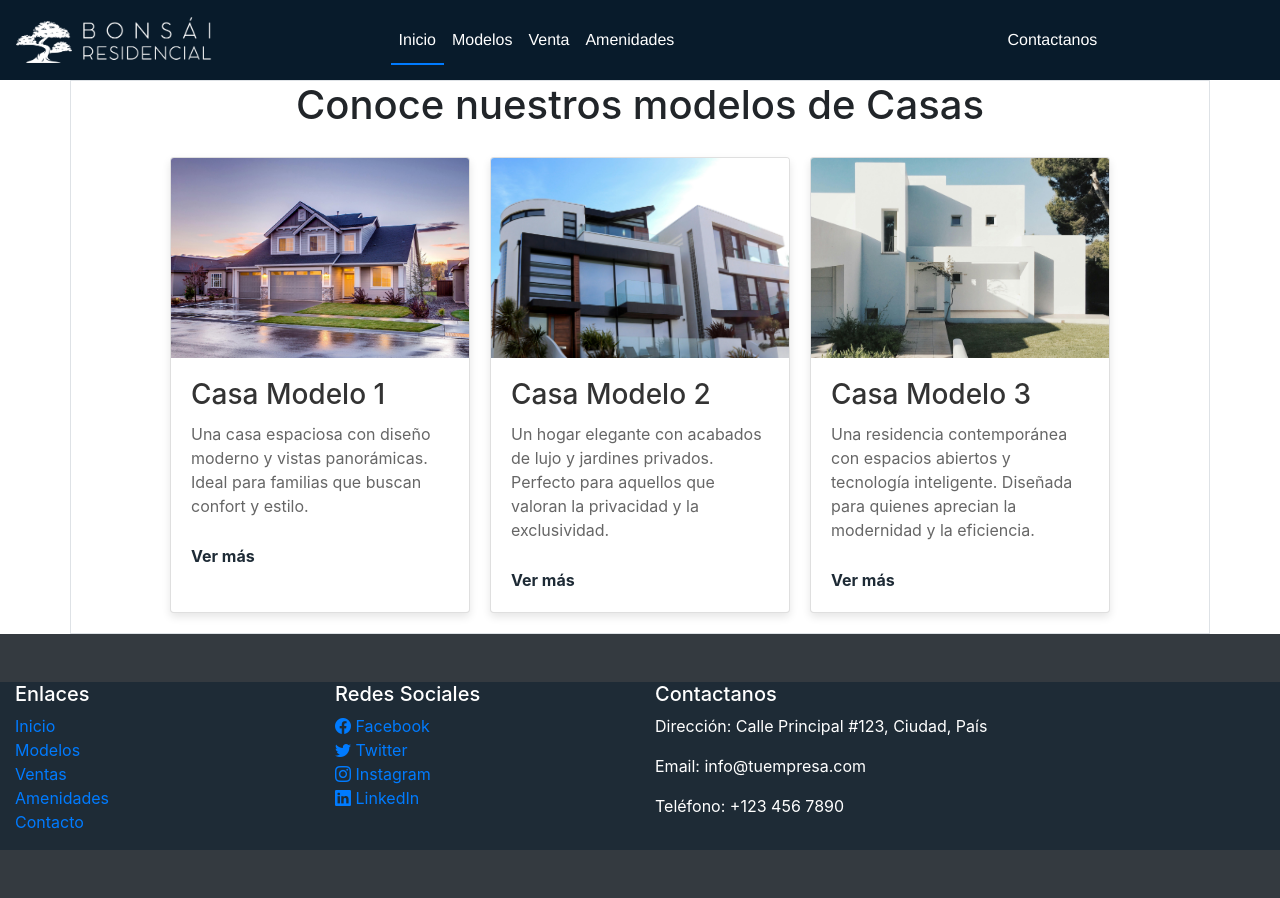
After one commit to martingmdev/ProtoVR, a PHP site: page /modelos.php in a window 1280 px wide. The commit adds this page. Run offline with PHP 8.4, Linux system fonts and the light colour scheme; some libraries are stand-ins or nearby versions.

Commit message:
correcciones y diseño

```diff
--- /dev/null
+++ b/css/footer.css
@@ -0,0 +1,60 @@
+
+.containerfot{
+    background-color: #081b2b;
+}
+
+.col-md-6 {
+    max-width: 100%;
+}
+
+
+footer{
+    background-color: #1e2b36;
+}
+
+footer.footer {
+    background-color: #343a40; /* Color de fondo oscuro */
+    color: #ffffff; /* Color de texto blanco */
+}
+
+/* Estilo para los enlaces dentro del pie de página */
+footer.footer a {
+    color: #ffffff; /* Color de los enlaces */
+    text-decoration: none; /* Sin subrayado en los enlaces */
+    transition: color 0.3s ease; /* Transición suave para el color de los enlaces */
+}
+
+footer.footer a:hover {
+    color: #0c95ad; /* Color de los enlaces al pasar el ratón (amarillo) */
+}
+
+/* Estilo para las listas de enlaces */
+footer.footer ul {
+    list-style: none; /* Sin viñetas */
+    padding: 0; /* Elimina el relleno por defecto */
+}
+
+/* Estilo para los iconos de redes sociales */
+footer.footer ul li i {
+    margin-right: 10px; /* Espacio entre el ícono y el texto */
+    font-size: 1.2rem; /* Tamaño del ícono */
+}
+
+/* Estilo para el contenido de contacto */
+footer.footer p {
+    margin-bottom: 10px; /* Espacio inferior para los párrafos */
+}
+
+/* Media query para ajustar el diseño en pantallas pequeñas */
+@media (max-width: 768px) {
+    footer.footer {
+        text-align: center; /* Centrar el contenido en pantallas pequeñas */
+    }
+    footer.footer .col-md-3 {
+        margin-bottom: 30px; /* Espacio adicional entre columnas */
+    }
+}
+
+footer{
+    background-color: #1e2b36;
+}
--- /dev/null
+++ b/css/modelos.css
@@ -0,0 +1,93 @@
+@import url('https://fonts.googleapis.com/css2?family=Roboto:wght@400;700&display=swap');
+
+body {
+    font-family: 'Montserrat', sans-serif;
+    background-color: #1e2b36;
+    margin: 0;
+    padding: 0;
+    color: #f4f4f4; /* Ajusta el color del texto para que sea legible */
+}
+
+.border {
+    border-right: 2px solid #1e2b36;
+}
+
+.titles {
+    color: rgb(0, 0, 0);
+    margin-top: 20px;
+}
+
+.mastercont {
+    margin: 0 auto; /* Centra el contenedor principal */
+    background-color: #ffffff;
+}
+
+.container, .container-fluid {
+    background-color: #1e2b36;
+}
+
+.container {
+    width: 100%;
+    margin: 0 auto;
+    text-align: center;
+    background-color: #ffffff;
+}
+
+.vr-viewer {
+    margin: 20px 0;
+    height: 500px;
+}
+
+/* Estilos para las tarjetas */
+.container-mod {
+    display: flex;
+    flex-wrap: wrap;
+    justify-content: center;
+    gap: 20px;
+    padding: 20px;
+}
+
+.card {
+    background-color: #ffffff;
+    border-radius: 10px;
+    box-shadow: 0 4px 8px rgba(0, 0, 0, 0.1);
+    overflow: hidden;
+    width: 300px;
+    transition: transform 0.3s ease-in-out;
+}
+
+.card:hover {
+    transform: scale(1.05);
+}
+
+.card img {
+    width: 100%;
+    height: 200px;
+    object-fit: cover;
+}
+
+.card-content {
+    padding: 20px;
+    text-align: left;
+}
+
+.card-content h3 {
+    margin: 0 0 10px 0;
+    color: #333;
+}
+
+.card-content p {
+    color: #666;
+}
+
+.card-link {
+    display: inline-block;
+    margin-top: 10px;
+    color: #1e2b36;
+    text-decoration: none;
+    font-weight: bold;
+}
+
+.card-link:hover {
+    text-decoration: underline;
+}
--- a/css/nav.css
+++ b/css/nav.css
@@ -1,10 +1,16 @@
-/* nav.css */
-
 @import url('https://fonts.googleapis.com/css2?family=Roboto:wght@400;700&display=swap');
 
 .navbar {
     background-color: #081b2b; /* Color sólido para la navbar */
-    font-family: 'Roboto', sans-serif; /* Fuente moderna */
+    font-family: Helvetica, Arial, sans-serif;
+}
+
+.cont{
+    color: #007bff;
+}
+
+.link{
+    font-size: medium;
 }
 
 .navbar-brand {
@@ -24,7 +30,6 @@
 
 .navbar-nav .nav-link {
     color: white;
-    font-size: 1.1em;
     padding: 0.5em 1em;
 }
 
@@ -34,7 +39,7 @@
 }
 
 .nav-link:hover{
-    background-color: #0049b8;
+    color: #0066ff;
 }
 
 .navbar-nav .nav-link.active::after {
@@ -62,8 +67,8 @@
 
 
 .navbar-light .navbar-nav .nav-link.btn {
-    background-color: #026e72;
-    border-color: #026e72;
+    background-color: #ffffff;
+    border-color: #ffffff;
     color: white;
     margin-left: auto;
 }
--- /dev/null
+++ b/footer.php
@@ -0,0 +1,55 @@
+<!DOCTYPE html>
+<html lang="es">
+<head>
+    <meta charset="UTF-8">
+    <meta name="viewport" content="width=device-width, initial-scale=1.0">
+    <title>Pie de página elegante con Bootstrap y CSS personalizado</title>
+    <link href="https://stackpath.bootstrapcdn.com/bootstrap/4.5.2/css/bootstrap.min.css" rel="stylesheet">
+    <link rel="stylesheet" href="css/footer.css">
+    <link href="https://cdn.jsdelivr.net/npm/bootstrap-icons/font/bootstrap-icons.css" rel="stylesheet">
+    <style>
+        /* Puedes añadir estilos adicionales aquí si es necesario */
+    </style>
+</head>
+<body>
+    <div class="mastercont">
+    <footer class="bg-dark text-white py-5">
+        <div class="container-fluid">
+            <div class="row">
+                <div class="col-md-3">
+                    <h5>Enlaces</h5>
+                    <ul class="list-unstyled">
+                        <li><a href="#">Inicio</a></li>
+                        <li><a href="#">Modelos</a></li>
+                        <li><a href="#">Ventas</a></li>
+                        <li><a href="#">Amenidades</a></li>
+                        <li><a href="#">Contacto</a></li>
+                    </ul>
+                </div>
+                <div class="col-md-3">
+                    <h5>Redes Sociales</h5>
+                    <ul class="list-unstyled">
+                        <li><a href="#"><i class="bi bi-facebook"></i> Facebook</a></li>
+                        <li><a href="#"><i class="bi bi-twitter"></i> Twitter</a></li>
+                        <li><a href="#"><i class="bi bi-instagram"></i> Instagram</a></li>
+                        <li><a href="#"><i class="bi bi-linkedin"></i> LinkedIn</a></li>
+                    </ul>
+                </div>
+                <div class="col-md-6">
+                    <h5>Contactanos</h5>
+                    <p>Dirección: Calle Principal #123, Ciudad, País</p>
+                    <p>Email: info@tuempresa.com</p>
+                    <p>Teléfono: +123 456 7890</p>
+                </div>
+            </div>
+        </div>
+    </footer>
+    </div>
+
+
+    <!-- Scripts de Bootstrap (jQuery y Popper.js) -->
+    <script src="https://code.jquery.com/jquery-3.5.1.slim.min.js"></script>
+    <script src="https://cdn.jsdelivr.net/npm/@popperjs/core@1.16.1/dist/umd/popper.min.js"></script>
+    <script src="https://stackpath.bootstrapcdn.com/bootstrap/4.5.2/js/bootstrap.min.js"></script>
+</body>
+</html>
--- /dev/null
+++ b/modelos.php
@@ -0,0 +1,42 @@
+<!DOCTYPE html>
+<html lang="es">
+<head>
+    <meta charset="UTF-8">
+    <meta name="viewport" content="width=device-width, initial-scale=1.0">
+    <link rel="stylesheet" href="css/modelos.css">
+    <title>Conoce nuestros modelos de Casas</title>
+</head>
+    <?php include('navbar.php');?>
+    <div class="container border">
+        <h1 class="titlesmod">Conoce nuestros modelos de Casas</h1>
+        <div class="container-mod">
+            <div class="card">
+                <img src="images/modela.jpg" alt="Casa Modelo 1">
+                <div class="card-content">
+                    <h3>Casa Modelo 1</h3>
+                    <p>Una casa espaciosa con diseño moderno y vistas panorámicas. Ideal para familias que buscan confort y estilo.</p>
+                    <a href="#" class="card-link">Ver más</a>
+                </div>
+            </div>
+
+            <div class="card">
+                <img src="images/modelb.jpg" alt="Casa Modelo 2">
+                <div class="card-content">
+                    <h3>Casa Modelo 2</h3>
+                    <p>Un hogar elegante con acabados de lujo y jardines privados. Perfecto para aquellos que valoran la privacidad y la exclusividad.</p>
+                    <a href="#" class="card-link">Ver más</a>
+                </div>
+            </div>
+
+            <div class="card">
+                <img src="images/modelc.jpg" alt="Casa Modelo 3">
+                <div class="card-content">
+                    <h3>Casa Modelo 3</h3>
+                    <p>Una residencia contemporánea con espacios abiertos y tecnología inteligente. Diseñada para quienes aprecian la modernidad y la eficiencia.</p>
+                    <a href="#" class="card-link">Ver más</a>
+                </div>
+            </div>
+        </div>
+    </div>
+    <?php include('footer.php');?>
+</html>
--- a/navbar.php
+++ b/navbar.php
@@ -8,7 +8,7 @@
 </head>
 <body>
 <nav class="navbar navbar-expand-lg">
-        <a class="navbar-brand" href="#">
+        <a class="navbar-brand" href="index.php">
             <img src="images/bonsai-horizontal-w.png" alt="" width="auto" height="50px" class="d-inline-block align-text-top">
         </a>
         <button class="navbar-toggler" type="button" data-toggle="collapse" data-target="#navbarNav" aria-controls="navbarNav" aria-expanded="false" aria-label="Toggle navigation">
@@ -17,21 +17,21 @@
         <div class="collapse navbar-collapse" id="navbarNav">
             <ul class="navbar-nav mx-auto">
                 <li class="nav-item">
-                    <a class="nav-link active" href="index.php">Inicio</a>
+                    <a class="nav-link active link" href="index.php">Inicio</a>
                 </li>
                 <li class="nav-item">
-                    <a class="nav-link" href="modelos.php">Modelos</a>
+                    <a class="nav-link link" href="modelos.php">Modelos</a>
                 </li>
                 <li class="nav-item">
-                    <a class="nav-link" href="venta.php">Venta</a>
+                    <a class="nav-link link" href="venta.php">Venta</a>
                 </li>
                 <li class="nav-item">
-                    <a class="nav-link" href="amenidades.php">Amenidades</a>
+                    <a class="nav-link link" href="amenidades.php">Amenidades</a>
                 </li>
             </ul>
             <ul class="navbar-nav">
                 <li class="nav-item">
-                    <a class="btn btn-cobalt" href="contacto.php">Contáctanos</a>
+                    <a class="nav-link link cont" href="contacto.php">Contactanos</a>
                 </li>
             </ul>
         </div>
```
Also changed, not shown: css/slider.css (added, +36 -0 lines), css/styles.css (+10 -122 lines), index.php (+22 -28 lines), modelosmod.php (added, +40 -0 lines), slider.php (added, +16 -0 lines), js/script.js (line endings or trailing spaces).
